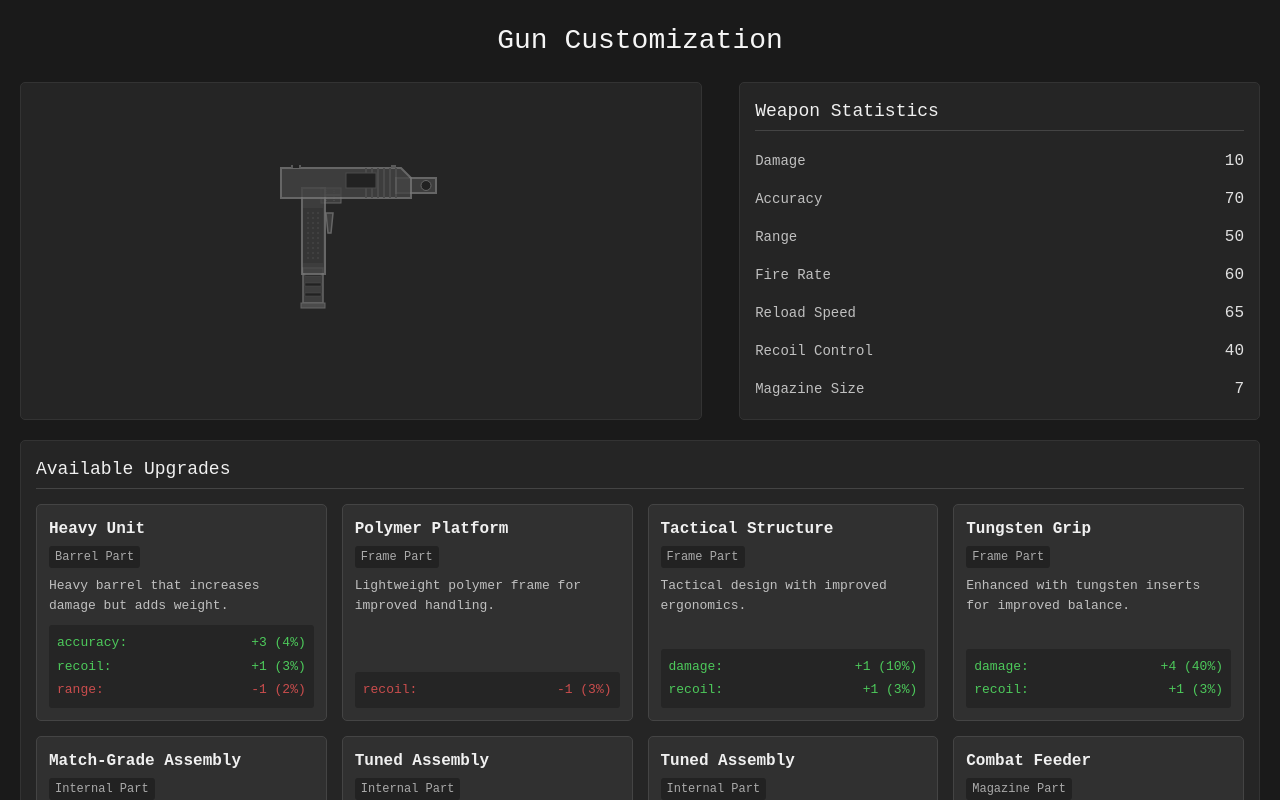
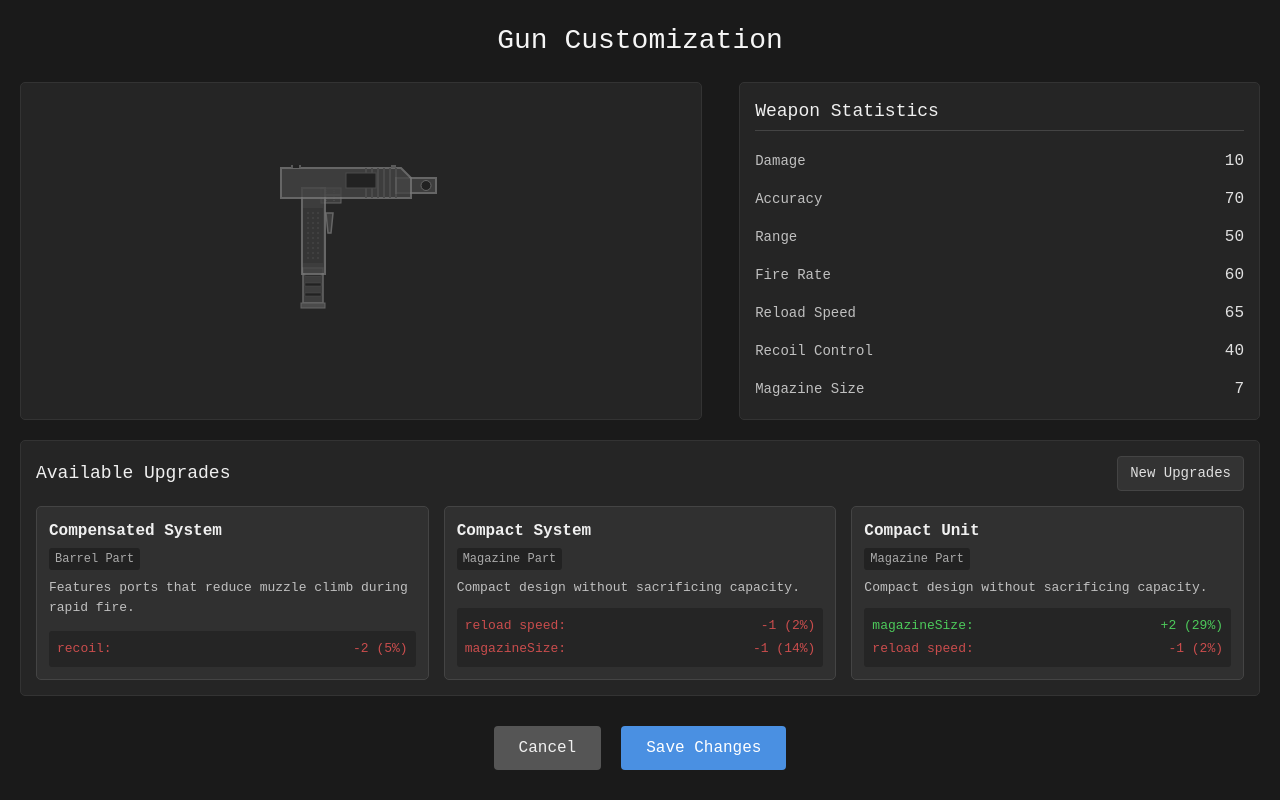
Before and after one commit to rjbernaldo/astronaut-stranded, a Next.js app: page / in a window 1280 px wide. Both pictures are taken after a click on the button "Customize Weapon". Built offline with nearby package versions, Linux system fonts and the light colour scheme.

Commit message:
Limit upgrades to 3 random options in a single row with refresh button

```diff
--- a/src/app/gun-customization.css
+++ b/src/app/gun-customization.css
@@ -115,22 +115,42 @@
   border: 1px solid #333;
 }
 
-.upgrades-section h3 {
-  margin-top: 0;
+/* Header with title and refresh button */
+.upgrades-header {
+  display: flex;
+  justify-content: space-between;
+  align-items: center;
   margin-bottom: 15px;
-  padding-bottom: 5px;
-  border-bottom: 1px solid #444;
+}
+
+.upgrades-header h3 {
+  margin: 0;
   font-size: 18px;
   color: #f0f0f0;
 }
 
-/* Upgrade items grid */
-.upgrade-items {
-  display: grid;
-  grid-template-columns: repeat(auto-fill, minmax(250px, 1fr));
+.refresh-btn {
+  background-color: #333;
+  color: #e0e0e0;
+  border: 1px solid #444;
+  border-radius: 4px;
+  padding: 6px 12px;
+  font-family: "Courier New", monospace;
+  font-size: 14px;
+  cursor: pointer;
+  transition: all 0.2s ease;
+}
+
+.refresh-btn:hover {
+  background-color: #444;
+  color: #fff;
+}
+
+/* Single row of upgrade items */
+.upgrade-row {
+  display: flex;
+  justify-content: space-between;
   gap: 15px;
-  max-height: 320px;
-  overflow-y: auto;
 }
 
 /* Individual part item */
@@ -143,6 +163,8 @@
   transition: all 0.2s ease;
   display: flex;
   flex-direction: column;
+  flex: 1;
+  min-width: 0;
 }
 
 .part-item:hover {
--- a/src/components/GunCustomization.tsx
+++ b/src/components/GunCustomization.tsx
@@ -418,7 +418,7 @@ const generateStatsForPart = (category: PartCategory): PartStat[] => {
 
 // Function to randomly generate parts
 const generateRandomParts = (): GunPart[] => {
-  const randomParts: GunPart[] = [];
+  const parts: GunPart[] = [];
 
   // Generate standard parts (always available)
   const categories: PartCategory[] = [
@@ -430,9 +430,9 @@ const generateRandomParts = (): GunPart[] => {
     "internal",
   ];
 
+  // Add standard parts
   categories.forEach((category) => {
-    // Add standard part
-    randomParts.push({
+    parts.push({
       id: `standard-${category}`,
       name: `Standard ${category.charAt(0).toUpperCase() + category.slice(1)}`,
       category,
@@ -442,18 +442,18 @@ const generateRandomParts = (): GunPart[] => {
         { name: category === "barrel" ? "damage" : "recoil", value: 0 },
       ],
       description: partDescriptions[category][0],
-      unlocked: true, // Keep for compatibility
-      cost: 0, // Keep for compatibility
-      price: 0, // Keep for compatibility
+      unlocked: true,
+      cost: 0,
+      price: 0,
     });
-
-    // Generate random number of parts per category based on config
-    const minParts = gunCustomizationConfig.partGeneration.minPartsPerCategory;
-    const maxParts = gunCustomizationConfig.partGeneration.maxPartsPerCategory;
-    const numRandomParts =
-      Math.floor(Math.random() * (maxParts - minParts + 1)) + minParts;
-
-    for (let i = 0; i < numRandomParts; i++) {
+  });
+
+  // Generate exactly 3 random parts (one at a time, from random categories)
+  for (let i = 0; i < 3; i++) {
+    // Pick a random category
+    const randomCategoryIndex = Math.floor(Math.random() * categories.length);
+    const category = categories[randomCategoryIndex];
+
     const prefixIndex = Math.floor(
       Math.random() * partNamePrefixes[category].length
     );
@@ -463,6 +463,7 @@ const generateRandomParts = (): GunPart[] => {
 
     // Skip if we generate "Standard [Category]" again
     if (partNamePrefixes[category][prefixIndex] === "Standard") {
+      i--; // Try again
       continue;
     }
 
@@ -473,7 +474,7 @@ const generateRandomParts = (): GunPart[] => {
       partDescriptions[category].length - 1
     );
 
-      // Generate stats using the new configuration-based method
+    // Generate stats using the configuration-based method
     const stats = generateStatsForPart(category);
 
     // Calculate price based on the value of the stats
@@ -485,21 +486,20 @@ const generateRandomParts = (): GunPart[] => {
     const basePrice = Math.round(totalPositiveValue * 50);
     const price = basePrice + Math.floor(Math.random() * (basePrice / 2));
 
-      randomParts.push({
-        id: `${prefix.toLowerCase()}-${category}`,
+    parts.push({
+      id: `${prefix.toLowerCase()}-${category}-${i}`,
       name: `${prefix} ${suffix}`,
       category,
       image: "/gun-parts/internal-standard.png",
       stats,
       description: partDescriptions[category][descIndex],
-        unlocked: Math.random() > 0.4, // 60% chance to be unlocked
-        cost: price, // Cost is the same as price
-        price: price, // Set the price
+      unlocked: true, // All parts are unlocked
+      cost: price,
+      price: price,
     });
   }
-  });
-
-  return randomParts;
+
+  return parts;
 };
 
 // Default equipped parts (one of each category)
@@ -1580,6 +1580,26 @@ const GunCustomization: React.FC<GunCustomizationProps> = ({
       range,
       parts: { ...equippedParts },
     };
+  };
+
+  // Add a function to regenerate parts
+  const regenerateUpgrades = () => {
+    // Keep the currently equipped parts
+    const equippedPartsList = Object.values(equippedParts);
+    const currentEquipped = gunParts.filter((part) =>
+      equippedPartsList.includes(part.id)
+    );
+
+    // Generate new random parts and combine with equipped parts
+    const newRandomParts = generateRandomParts().filter(
+      (part) => !part.id.startsWith("standard-") // Filter out standard parts
+    );
+
+    // Combine standard parts, equipped parts, and new random parts
+    const standardParts = gunParts.filter((part) =>
+      part.id.startsWith("standard-")
+    );
+    setGunParts([...standardParts, ...currentEquipped, ...newRandomParts]);
   };
 
   return (
@@ -1634,9 +1654,21 @@ const GunCustomization: React.FC<GunCustomizationProps> = ({
       </div>
 
       <div className="upgrades-section">
+        <div className="upgrades-header">
           <h3>Available Upgrades</h3>
-        <div className="upgrade-items">
-          {getAllAvailableParts().map((part) => (
+          <button className="refresh-btn" onClick={regenerateUpgrades}>
+            New Upgrades
+          </button>
+        </div>
+        <div className="upgrade-row">
+          {gunParts
+            .filter(
+              (part) =>
+                !part.id.startsWith("standard-") &&
+                !Object.values(equippedParts).includes(part.id)
+            )
+            .slice(0, 3)
+            .map((part) => (
               <div
                 key={part.id}
                 className="part-item"
@@ -1646,7 +1678,8 @@ const GunCustomization: React.FC<GunCustomizationProps> = ({
               >
                 <div className="part-name">{part.name}</div>
                 <div className="part-category">
-                {part.category.charAt(0).toUpperCase() + part.category.slice(1)}{" "}
+                  {part.category.charAt(0).toUpperCase() +
+                    part.category.slice(1)}{" "}
                   Part
                 </div>
                 <div className="part-description">{part.description}</div>
```
Lines whose indentation alone changed are shown as unchanged.
